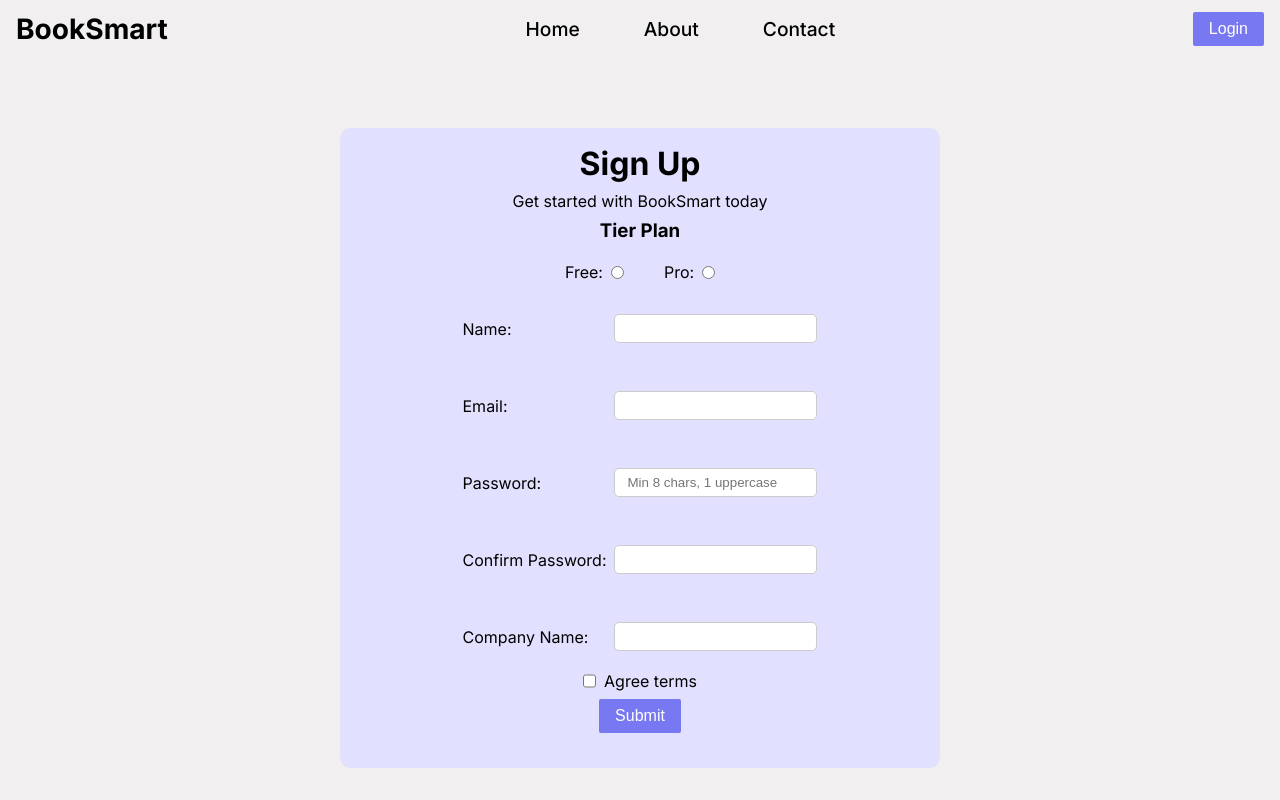
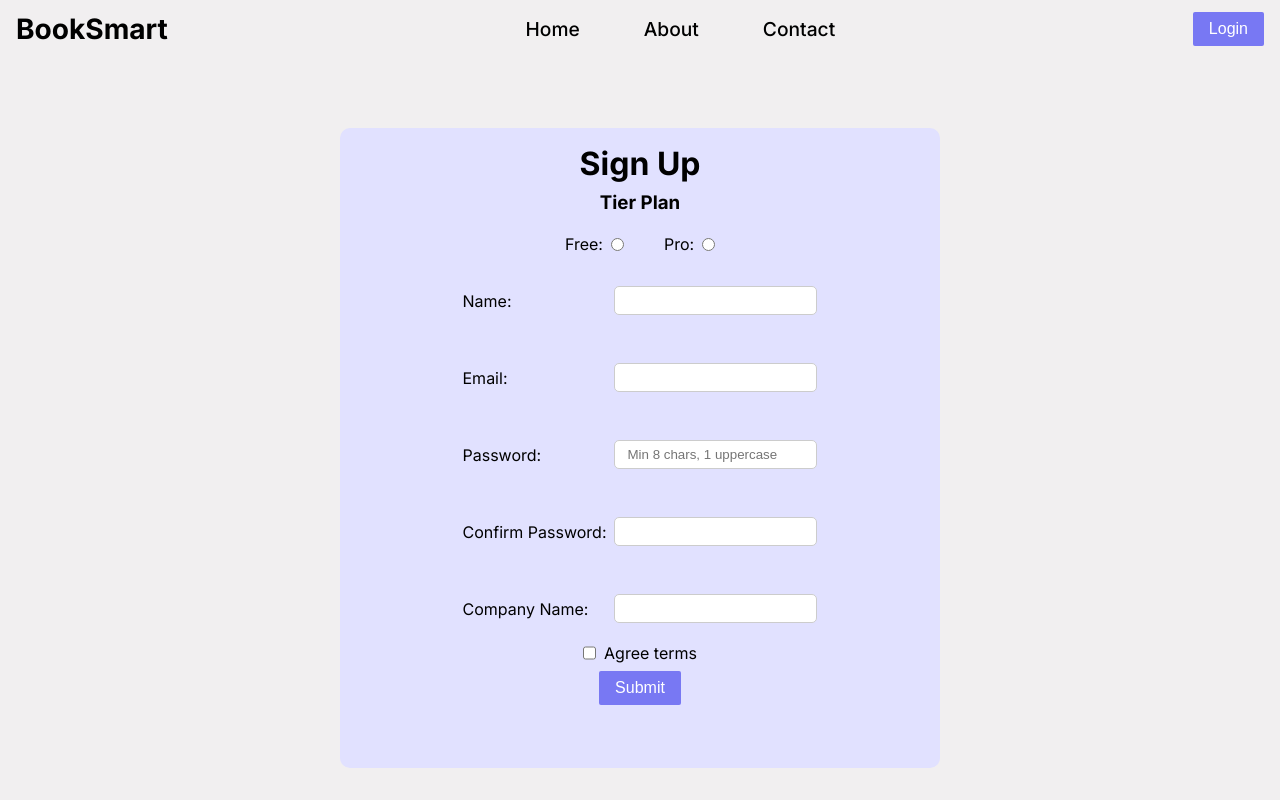
Before and after one commit to JavDaGreat/Booksmart-Frontend, a Next.js app: page /signup in a window 1280 px wide. Shown: the top 800 px of the page. Built offline with nearby package versions, Linux system fonts and the light colour scheme.

Commit message:
Remove introductory text from Sign Up form

```diff
--- a/src/component/Form/index.tsx
+++ b/src/component/Form/index.tsx
@@ -47,7 +47,6 @@ export const Form: FC<Props> = ({ setSignUpForm, signUpForm }) => {
   return (
     <form className={styles.formContainer} onSubmit={handleSubmit}>
       <h1>Sign Up</h1>
-      <p>Get started with BookSmart today</p>
       <h3>Tier Plan</h3>
       <div className={styles.radioWrapper}>
         <Input
```
